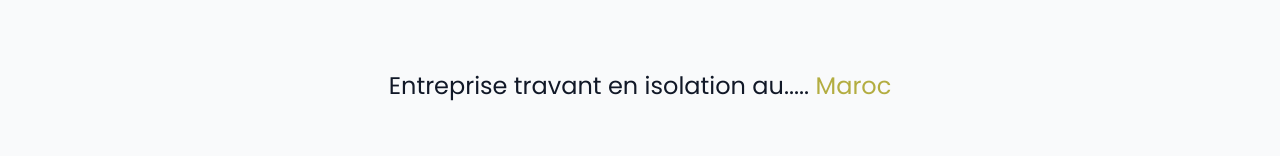
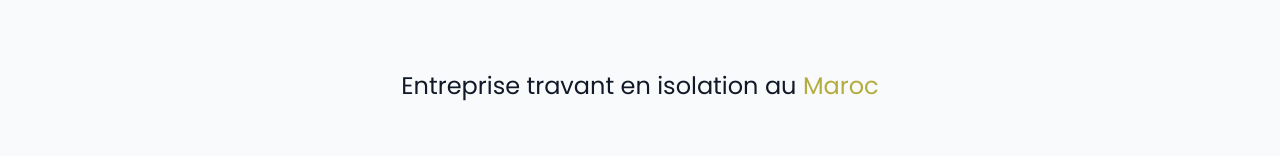
Before and after one commit to isojetmaroc/isojet, a website built with Vite: page index.html in a window 1280 px wide. Shown: the part 603-759 px from the top of the page. Built offline with nearby package versions, Linux system fonts and the light colour scheme.

Commit message:
fix a typo

```diff
--- a/index.html
+++ b/index.html
@@ -93,7 +93,7 @@
     </div>
     <div class="py-20 bg-gray-50 border-b">
       <h1 class="text-2xl mb-4 text-center">
-        Entreprise travant en isolation au.....
+        Entreprise travant en isolation au
         <span class="text-primary">Maroc</span>
       </h1>
       <div class="container mx-auto px-4 pt-10 grid grid-cols-1 lg:grid-cols-2 gap-4">
```
